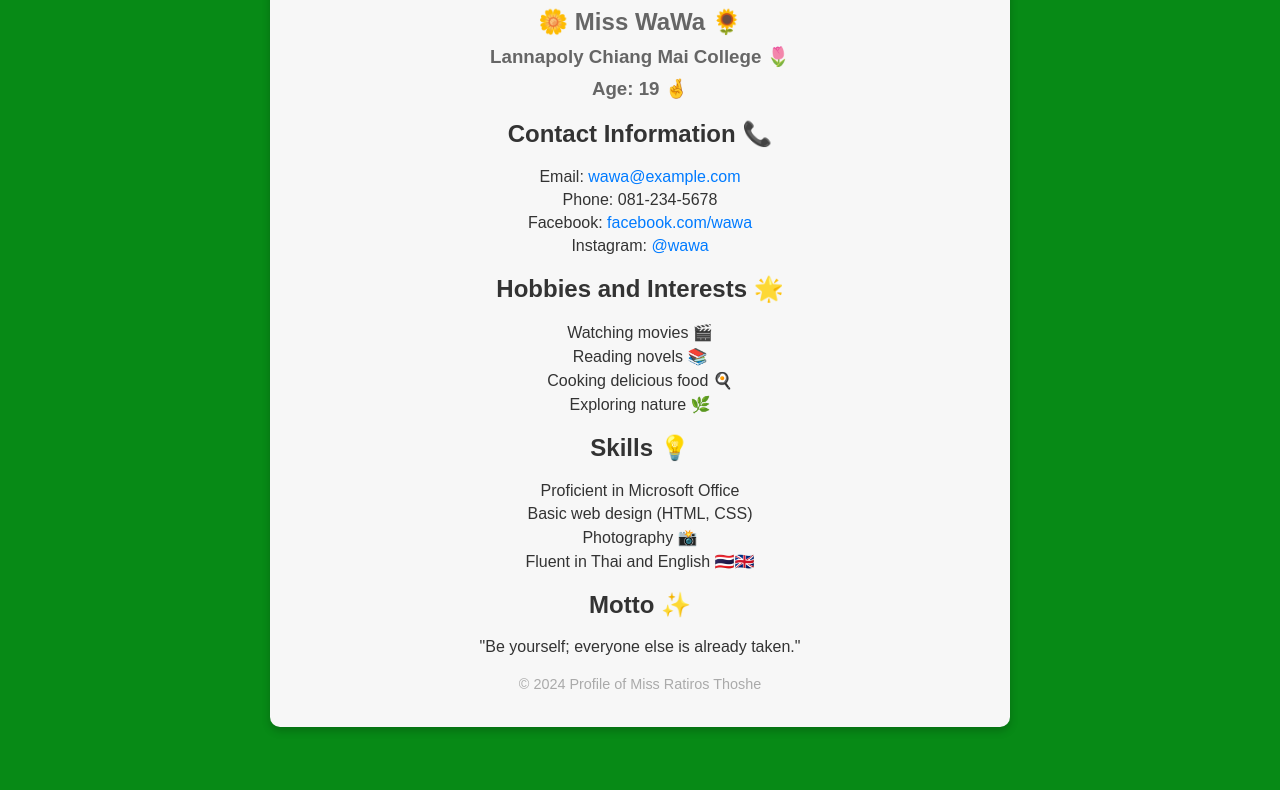
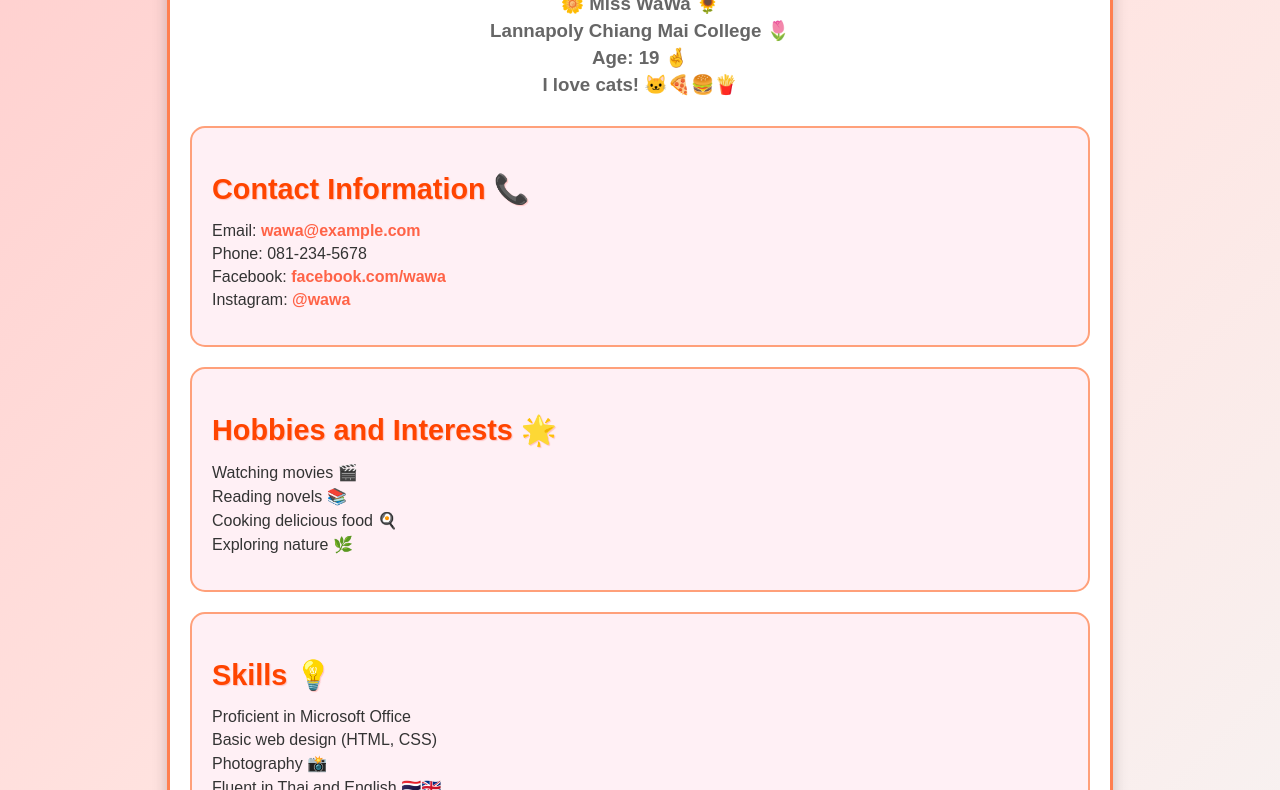
Before and after one commit to rwa956082360/wa, a plain HTML site: page index.html in a window 1280 px wide. Shown: the part 331-1121 px from the top of the page. Drawn offline with Linux system fonts and the light colour scheme.

Commit message:
Update index.html

```diff
--- a/index.html
+++ b/index.html
@@ -5,69 +5,120 @@
     <meta name="viewport" content="width=device-width, initial-scale=1.0">
     <title>Profile - Miss Ratiros Thoshe</title>
     <style>
+        /* Body Style */
         body {
-            font-family: Arial, sans-serif;
+            font-family: 'Arial', sans-serif;
             margin: 0;
             padding: 0;
-            background-color: #078a16;
+            background: linear-gradient(135deg, #ffcccb, #ffe4e1, #f5f5f5);
             color: #333;
         }
-        .profile-container {
-            max-width: 700px;
-            margin: 50px auto;
-            background-color: #f7f7f7;
-            border-radius: 10px;
-            box-shadow: 0 4px 8px rgba(0, 0, 0, 0.2);
+
+        /* Container Style */
+        .container {
+            max-width: 900px;
+            margin: 30px auto;
             padding: 20px;
+            background-color: #fff;
+            border-radius: 15px;
+            box-shadow: 0 6px 15px rgba(0, 0, 0, 0.2);
+            border: 3px solid #ff7f50;
+        }
+
+        /* Section Style */
+        .section {
+            border: 2px solid #ffa07a;
+            border-radius: 15px;
+            padding: 20px;
+            margin-bottom: 20px;
+            background-color: #fff0f5;
+        }
+
+        .section h2 {
+            font-size: 1.8em;
+            margin-bottom: 15px;
+            color: #ff4500;
+            text-shadow: 1px 1px 1px #ffc1c1;
+        }
+
+        /* Profile Header Style */
+        .profile-header {
             text-align: center;
+            margin-bottom: 30px;
+            color: #333;
         }
-        .profile-container img {
+
+        .profile-header img {
             width: 150px;
             height: 150px;
             border-radius: 50%;
-            border: 4px solid #ffcccb;
+            border: 5px solid #ff4500;
             margin-bottom: 20px;
         }
-        h1 {
-            color: #ff7f50;
+
+        .profile-header h1 {
             font-size: 2.2em;
+            color: #ff4500;
+            text-shadow: 2px 2px 4px #ffe4e1;
         }
-        h3 {
-            margin: 10px 0;
+
+        .profile-header h3 {
+            margin: 5px 0;
             color: #666;
         }
-        .emoji {
-            font-size: 1.5em;
-        }
+
+        /* List Style */
         ul {
             list-style: none;
             padding: 0;
         }
+
         li {
             margin: 5px 0;
         }
+
         a {
-            color: #007bff;
+            color: #ff6347;
             text-decoration: none;
+            font-weight: bold;
         }
+
         a:hover {
             text-decoration: underline;
         }
+
+        /* Footer Style */
         .footer {
+            text-align: center;
+            font-size: 0.9em;
+            color: #999;
             margin-top: 20px;
-            font-size: 0.9em;
-            color: #aaa;
+            border-top: 2px dashed #ffa07a;
+            padding-top: 15px;
+        }
+
+        /* Hover Animation for Cards */
+        .section:hover {
+            transform: translateY(-5px);
+            box-shadow: 0 6px 20px rgba(255, 99, 71, 0.4);
+            transition: all 0.3s ease-in-out;
         }
     </style>
 </head>
 <body>
-    <div class="profile-container">
-        <img src="https://www.lannapoly.ac.th/online/Stu_picture/67319010114.jpg" alt="Profile Picture">
+    <div class="container">
+        <!-- Profile Header -->
+        <div class="profile-header">
+            <img src="https://via.placeholder.com/150" alt="Profile Picture">
             <h1>Miss. Ratiros Thoshe</h1>
-        <h3 class="emoji">🌼 Miss WaWa 🌻</h3>
+            <h3>🌼 Miss WaWa 🌻</h3>
             <h3>Lannapoly Chiang Mai College 🌷</h3>
             <h3>Age: 19 🤞</h3>
+            <h3>I love cats! 🐱🍕🍔🍟</h3>
+        </div>
 
+        <!-- Contact Information -->
+        <div class="section">
             <h2>Contact Information 📞</h2>
             <ul>
                 <li>Email: <a href="mailto:wawa@example.com">wawa@example.com</a></li>
@@ -75,7 +126,10 @@
                 <li>Facebook: <a href="https://facebook.com/wawa" target="_blank">facebook.com/wawa</a></li>
                 <li>Instagram: <a href="https://instagram.com/wawa" target="_blank">@wawa</a></li>
             </ul>
+        </div>
 
+        <!-- Hobbies and Interests -->
+        <div class="section">
             <h2>Hobbies and Interests 🌟</h2>
             <ul>
                 <li>Watching movies 🎬</li>
@@ -83,7 +137,10 @@
                 <li>Cooking delicious food 🍳</li>
                 <li>Exploring nature 🌿</li>
             </ul>
+        </div>
 
+        <!-- Skills -->
+        <div class="section">
             <h2>Skills 💡</h2>
             <ul>
                 <li>Proficient in Microsoft Office</li>
@@ -91,10 +148,15 @@
                 <li>Photography 📸</li>
                 <li>Fluent in Thai and English 🇹🇭🇬🇧</li>
             </ul>
+        </div>
 
+        <!-- Motto -->
+        <div class="section">
             <h2>Motto ✨</h2>
-        <p>"Be yourself; everyone else is already taken."</p>
+            <p>"Be yourself; everyone else is already taken." - Oscar Wilde</p>
+        </div>
 
+        <!-- Footer -->
         <div class="footer">
             <p>© 2024 Profile of Miss Ratiros Thoshe</p>
         </div>
```
Lines whose indentation alone changed are shown as unchanged.
